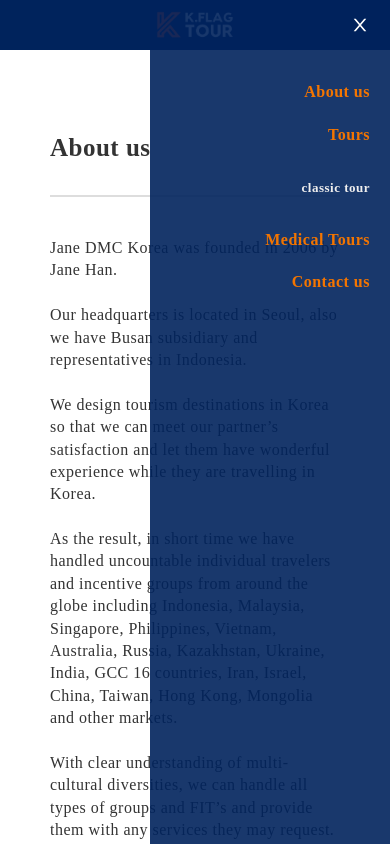
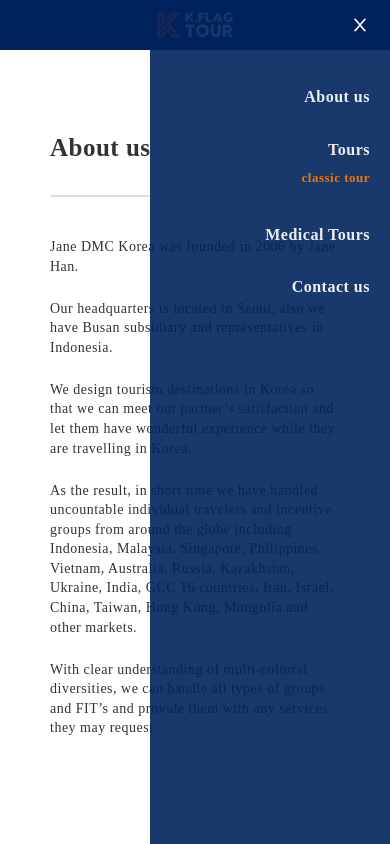
Before and after one commit to rladbal0101/K.FlagTour, a React (Create React App) app: page /about_us in a window 390 px wide. Both pictures are taken after a click on the icon 360 px from the left and 25 px from the top of the page. Shown: the top 844 px of the page. Built offline with nearby package versions, Linux system fonts and the light colour scheme; a web font is replaced by a local one.

Commit message:
2023-09-26 폰트사이즈 수정
폰트사이즈 반응형작업

```diff
--- a/src/App.js
+++ b/src/App.js
@@ -221,6 +221,10 @@ const GlobalStyled = createGlobalStyle`
   }
 
   @media screen and (max-width: 767px) {
+    p, span {
+      font-size: 14px;
+    }
+
     .inner {
       margin: 0 50px;
     }
--- a/src/components/Layout.js
+++ b/src/components/Layout.js
@@ -210,7 +210,7 @@ const MobileNavStyle = styled.nav`
       /* display: flex; */
       flex-direction: column;
       align-items: center;
-      padding: 10px 0;
+      padding: 15px 0;
 
       & a {
         font-weight: 700;
@@ -222,17 +222,17 @@ const MobileNavStyle = styled.nav`
     }
 
     ul.mobile-gnb-depth2 {
-      margin-top: 20px;
+      /* margin-top: 20px; */
 
       li {
-        padding: 10px 0;
+        padding: 5px 0;
       }
     }
   }
 `;
 
 const MobileStyledLink = styled(NavLink)`
-  color: #F37500;
+  color: #eee;
 
   text-decoration: none;
   border-bottom: 2px solid transparent;
@@ -240,7 +240,7 @@ const MobileStyledLink = styled(NavLink)`
   position: relative;
 
   &:hover{
-    /* color: #F37500; */
+    color: #F37500;
   }
 `;
 
@@ -249,25 +249,17 @@ const MobileStyledSubMenu = styled.div`
   ul.mobile-gnb-depth2 {
     width: 100%;
   }
-
-  li {
-    padding: 10px 0;
-
-    &:hover {
-
-    }
-
-    &:hover a {
-      font-weight: 700;
-      color: #F37500;
-    }
-  }
 `;
 
 const MobileStyledSubMenuLink = styled(NavLink)`
-  color: #eee;
+  color: #F37500;
   font-size: 13px;
   text-decoration: none;
+
+  &:hover {
+      font-weight: 700;
+      color: #eee;
+    }
 `;
 
 // 푸터
@@ -319,8 +311,11 @@ function Layout(props) {
         <img className='cursor-pointer' onClick={() => navigate('/')} src={logo} />
         <NavStyle>
           <ul className='gnb-depth1'>
+
+            {/* About us */}
             <li className='gnb-depth1-item'>
               <StyledLink to={'/about_us'}>About us</StyledLink>
+              {/* 하위 메뉴 필요시 사용 */}
               {/* <StyledSubMenu className='sub-menu'>
                 <ul className='gnb-depth2'>
                   <li>
@@ -335,6 +330,8 @@ function Layout(props) {
                 </ul>
               </StyledSubMenu> */}
             </li>
+
+            {/* Tours */}
             <li className='gnb-depth1-item'>
               <StyledLink to={'/tours/classic_tour'}>Tours</StyledLink>
               <StyledSubMenu className='sub-menu'>
@@ -343,6 +340,8 @@ function Layout(props) {
                 </ul>
               </StyledSubMenu>
             </li>
+
+            {/* Sightseeing Tours  */}
             {/* <li className='gnb-depth1-item'>
               <StyledLink to={'/sightseeing_tour/classic_tour'}>Sightseeing Tours</StyledLink>
               <StyledSubMenu className='sub-menu'>
@@ -353,13 +352,18 @@ function Layout(props) {
                 </ul>
               </StyledSubMenu>
             </li> */}
+
+            {/* Medical Tours */}
             <li className='gnb-depth1-item'>
               <StyledLink to={'/medical_tour'}>Medical Tours</StyledLink>
             </li>
-            {/* useful information 메뉴 */}
+
+            {/* useful information */}
             {/* <li className='gnb-depth1-item'>
               <StyledLink to={'/useful_information'}>Useful Information</StyledLink>
             </li> */}
+
+            {/* Contact us */}
             <li className='gnb-depth1-item'>
               <StyledLink to={'/contact_us'}>Contact us</StyledLink>
             </li>
@@ -379,8 +383,11 @@ function Layout(props) {
             <MobileNavStyle className='mobile-menu'>
               <AiOutlineClose className='mobile-menu-close cursor-pointer' onClick={toggleMenu} />
               <ul className='mobile-gnb-depth1'>
+
+                {/* About us */}
                 <li className='mobile-gnb-depth1-item'>
                   <MobileStyledLink to={'/about_us'} onClick={toggleMenu}>About us</MobileStyledLink>
+                  {/* 하위 메뉴 필요시 사용 */}
                   {/* <MobileStyledSubMenu className='mobile-sub-menu' onClick={toggleMenu}>
                     <ul className='mobile-gnb-depth2'>
                       <li>
@@ -395,14 +402,19 @@ function Layout(props) {
                     </ul>
                   </MobileStyledSubMenu> */}
                 </li>
+
+                {/* Tours */}
                 <li className='mobile-gnb-depth1-item'>
                   <MobileStyledLink to={'/tours/classic_tour'} onClick={toggleMenu}>Tours</MobileStyledLink>
                   <MobileStyledSubMenu className='mobile-sub-menu' onClick={toggleMenu}>
                     <ul className='mobile-gnb-depth2'>
                       <li><MobileStyledSubMenuLink to={'/tours/classic_tour'}>classic tour</MobileStyledSubMenuLink></li>
+                      {/* <li><MobileStyledSubMenuLink to={'/tours/classic_tour'}>sssgqefssasd tour</MobileStyledSubMenuLink></li> */}
                     </ul>
                   </MobileStyledSubMenu>
                 </li>
+
+                {/* Sightseeing Tours */}
                 {/* <li className='mobile-gnb-depth1-item'>
                   <MobileStyledLink to={'/sightseeing_tour/classic_tour'} onClick={toggleMenu}>Sightseeing Tours</MobileStyledLink>
                   <MobileStyledSubMenu className='mobile-sub-menu' onClick={toggleMenu}>
@@ -413,15 +425,20 @@ function Layout(props) {
                     </ul>
                   </MobileStyledSubMenu>
                 </li> */}
+
+                {/* Medical Tours */}
                 <li className='mobile-gnb-depth1-item'>
                   <MobileStyledLink to={'/medical_tour'} onClick={toggleMenu}>Medical Tours</MobileStyledLink>
                 </li>
-                {/* useful information 메뉴 */}
+
+                {/* useful information */}
                 {/* <li className='mobile-gnb-depth1-item'>
                   <MobileStyledLink to={'/useful_information'} onClick={toggleMenu}>Useful Information</MobileStyledLink>
                 </li> */}
+
+                {/* Contact us */}
                 <li className='mobile-gnb-depth1-item'>
-                  <MobileStyledLink to={'/contact_us'}>Contact us</MobileStyledLink>
+                  <MobileStyledLink to={'/contact_us'} onClick={toggleMenu}>Contact us</MobileStyledLink>
                 </li>
               </ul>
             </MobileNavStyle>
--- a/src/pages/AboutUs.js
+++ b/src/pages/AboutUs.js
@@ -35,6 +35,12 @@ const OurServices = styled.div`
 
   p + p {
     padding-top: 20px;
+  }
+
+  @media screen and (max-width: 767px) {
+    h2 {
+      font-size: 22px;
+    }
   }
 `;
 
--- a/src/pages/ContactUs.js
+++ b/src/pages/ContactUs.js
@@ -61,19 +61,19 @@ function ContactUs(props) {
         </MapWrapper>
 
         <TextArea>
-          <span> Adress: &nbsp; </span>
-          <p>11, Uisadang-daero 1-gil, Yeongdeungpo-gu, Seoul, Republic of Korea</p>
+          <span> Adress&nbsp;:</span>
+          <p>&nbsp;11, Uisadang-daero 1-gil, Yeongdeungpo-gu, Seoul, Republic of Korea</p>
         </TextArea>
 
         <TextArea>
-          <span> Tel: &nbsp; </span>
+          <span>Tel&nbsp;:&nbsp;</span>
           <p className='linkStyle cursor-pointer'>02-786-0978</p>
-          <span>&nbsp;/ Fax: &nbsp; </span>
+          <span>&nbsp;/ Fax&nbsp;:&nbsp;</span>
           <p className='linkStyle cursor-pointer'>02-786-0980</p>
         </TextArea>
 
         <TextArea>
-          <span> E-mail: &nbsp; </span>
+          <span>E-mail&nbsp;:&nbsp;</span>
           <p className='linkStyle cursor-pointer'>yhj0726@gmail.com</p>
         </TextArea>
       </ContactUsStyled>
```
